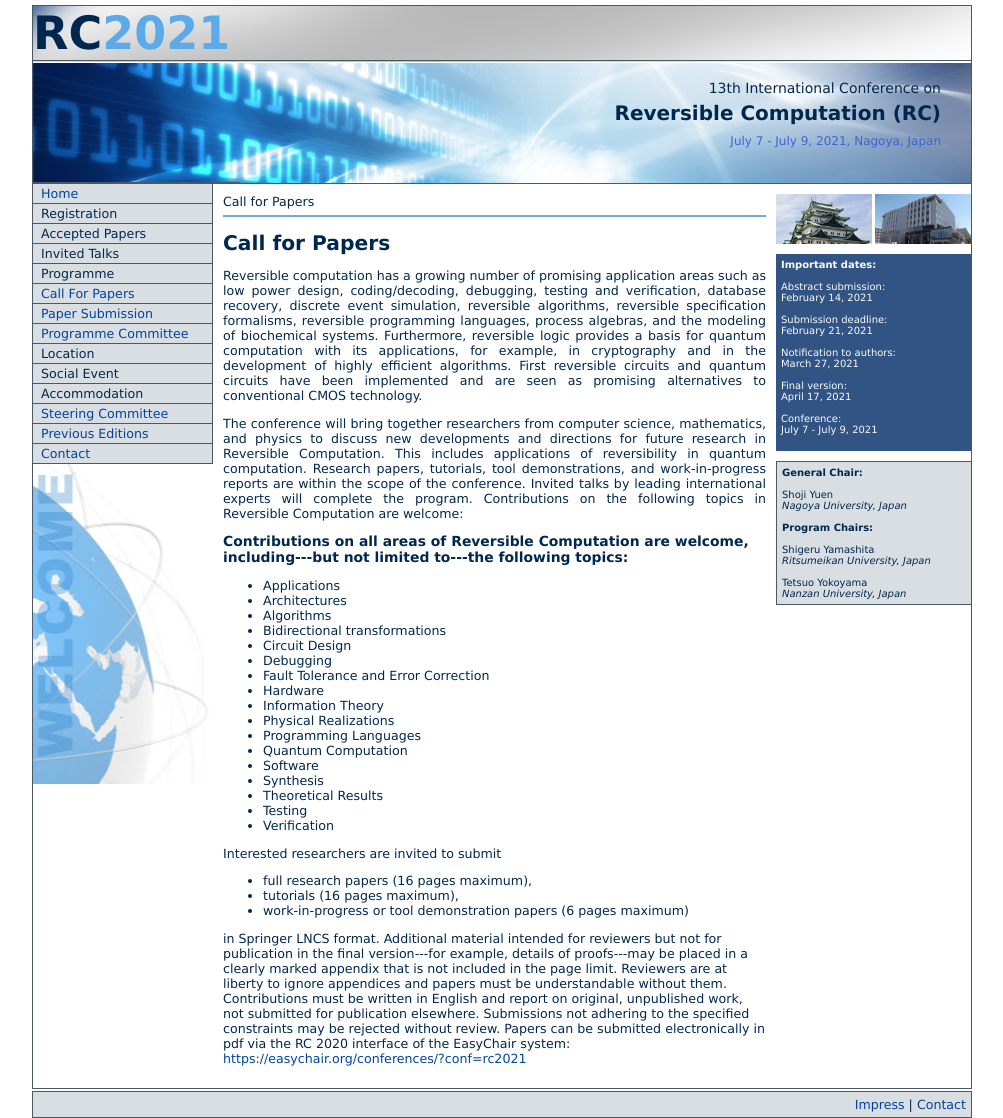
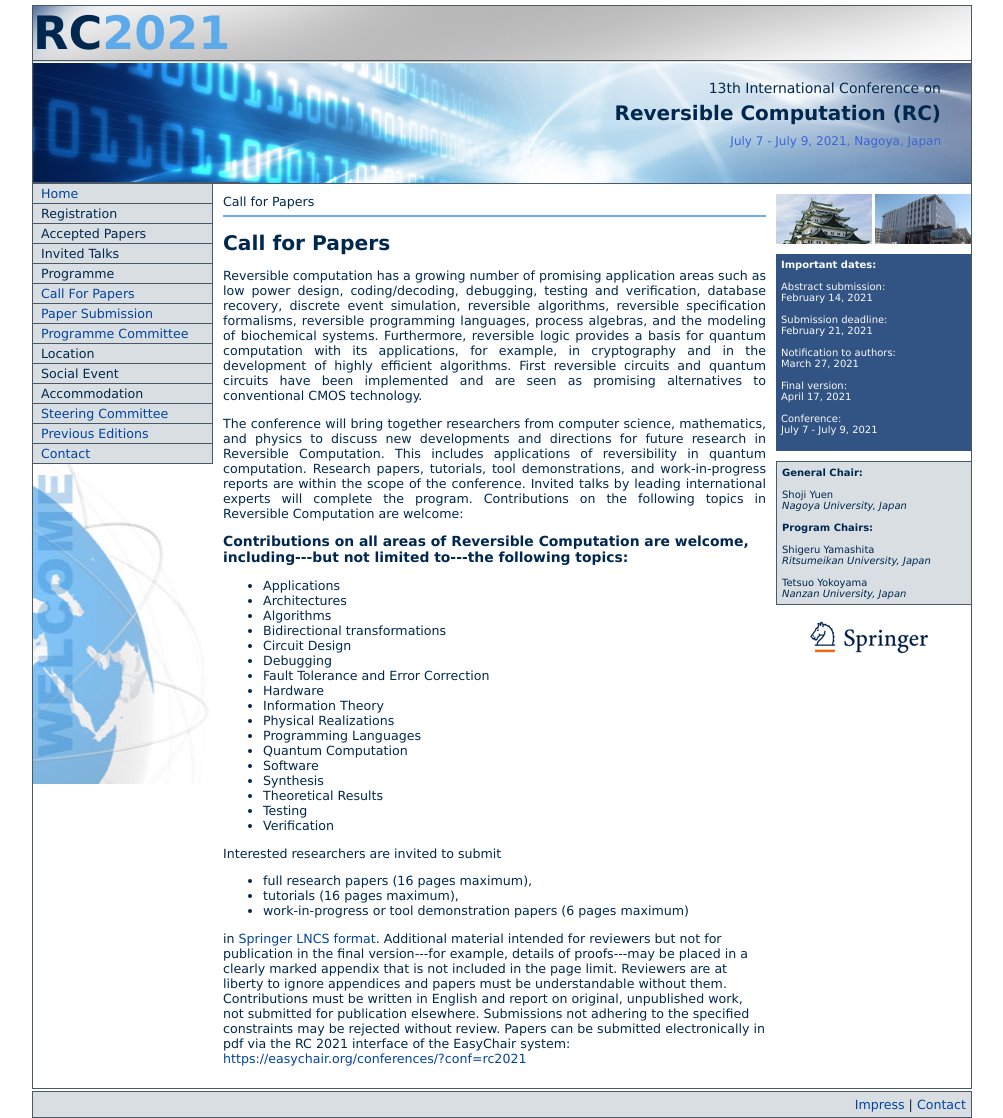
Before and after one commit to reversible-computation-2021/reversible-computation-2021.github.io, a Jekyll site: the page built from cfp/index.html, in a window 1280 px wide. Shown: the whole page, without its empty margins (139-1142 px from the left). Built offline with Jekyll 4.4.1, drawn with Linux system fonts in a browser that asks for light colours.

Commit message:
Jan. 4, 2021

```diff
--- a/_layouts/default.html
+++ b/_layouts/default.html
@@ -100,7 +100,7 @@
             Tetsuo Yokoyama<br/>
             <i>Nanzan University, Japan</i>
           </div>
-          <!--<a href="http://www.springer.com/lncs" target="_blank"><div id="springer-img"></div></a>-->
+          <a href="http://www.springer.com/lncs" target="_blank"><div id="springer-img"></div></a>
         </div>
       </div>
 
--- a/cfp/index.html
+++ b/cfp/index.html
@@ -42,9 +42,9 @@ title: Call for Papers
     <li>work-in-progress or tool demonstration papers (6 pages maximum)</li>
   </ul>
 
-  in Springer LNCS format.  Additional material intended for reviewers but not for publication in the final version---for example, details of proofs---may be placed in a clearly marked appendix that is not included in the page limit. Reviewers are at liberty to ignore appendices and papers must be understandable without them. Contributions must be written in English and report on original, unpublished work, not submitted for publication elsewhere. Submissions not adhering to the specified constraints may be rejected without review.
+  in <a html="https://www.springer.com/gp/computer-science/lncs/conference-proceedings-guidelines">Springer LNCS format</a>.  Additional material intended for reviewers but not for publication in the final version---for example, details of proofs---may be placed in a clearly marked appendix that is not included in the page limit. Reviewers are at liberty to ignore appendices and papers must be understandable without them. Contributions must be written in English and report on original, unpublished work, not submitted for publication elsewhere. Submissions not adhering to the specified constraints may be rejected without review.
 
-Papers can be submitted electronically in pdf via the RC 2020 interface of the EasyChair system:  <a href="{{ site.links.easychair }}">{{ site.links.easychair }}</a>
+Papers can be submitted electronically in pdf via the RC 2021 interface of the EasyChair system:  <a href="{{ site.links.easychair }}">{{ site.links.easychair }}</a>
 </p>
 
 <!--<h2>Special Issue</h2>
```
